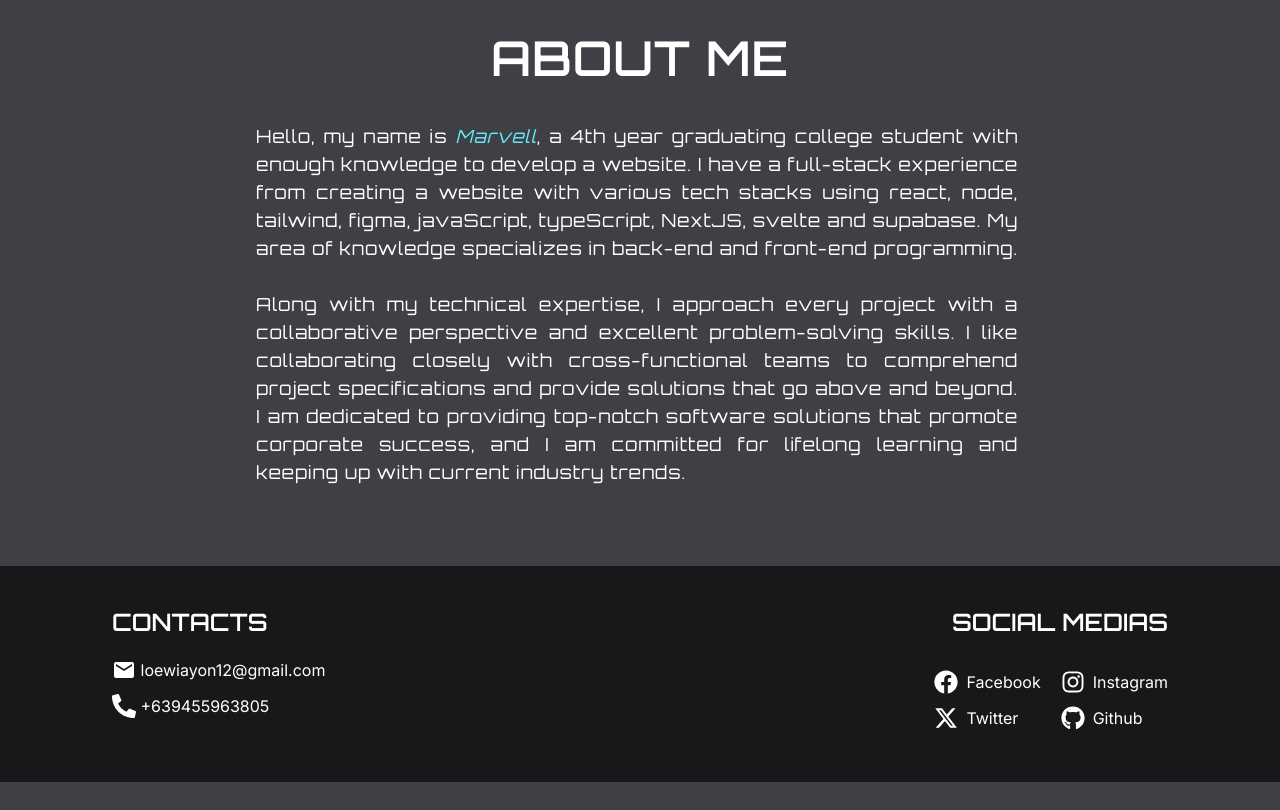
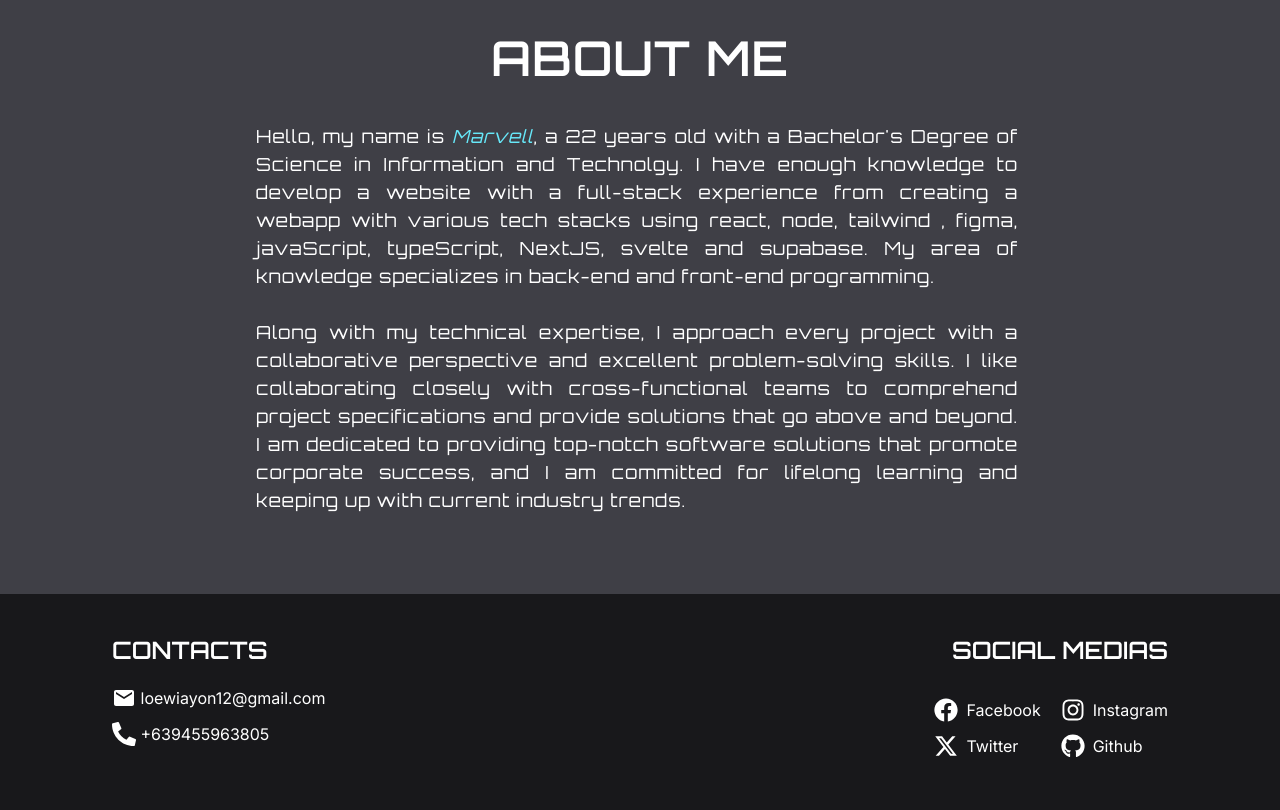
Before and after one commit to LeweProjects/portfolio, a Next.js app: page / in a window 1280 px wide. Shown: the part 2100-2910 px from the top of the page. Before the commit the page ends 2882 px from the top, so only its background shows below. Built offline with nearby package versions, Linux system fonts and the light colour scheme.

Commit message:
description edit

```diff
--- a/app/page.tsx
+++ b/app/page.tsx
@@ -180,11 +180,11 @@ function Home() {
         <h1 className="w-fit font-semibold text-5xl mt-28 mb-10">ABOUT ME</h1>
         <div id="about" className="w-[60%] about text-justify tracking-wider mb-20 text-lg whitespace-break-spaces">
           Hello, my name is{" "}
-          <span className="text-cyan-300 italic">Marvell</span>, a 4th year
-          graduating college student with enough knowledge to develop a website.
-          I have a full-stack experience from creating a website with various
-          tech stacks using react, node, tailwind, figma, javaScript,
-          typeScript, NextJS, svelte and supabase. My area of knowledge
+          <span className="text-cyan-300 italic">Marvell</span>, a 22 years old
+          with a Bachelor's Degree of Science in Information and Technolgy.
+          I have enough knowledge to develop a website with a full-stack experience
+          from creating a webapp with various tech stacks using react, node, tailwind
+          , figma, javaScript, typeScript, NextJS, svelte and supabase. My area of knowledge
           specializes in back-end and front-end programming.
           <br />
           <br />
```
